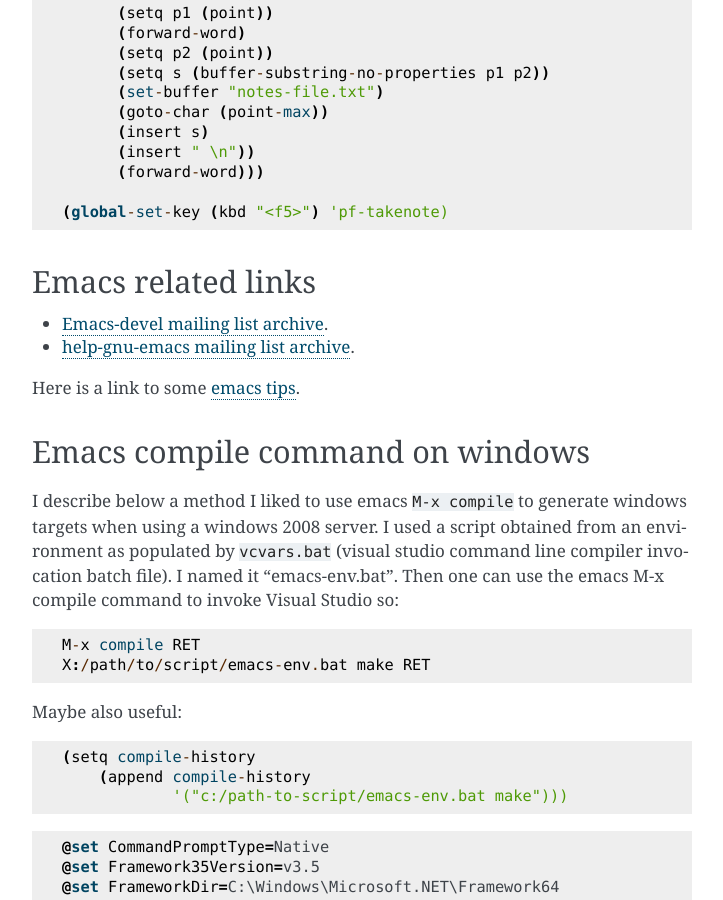
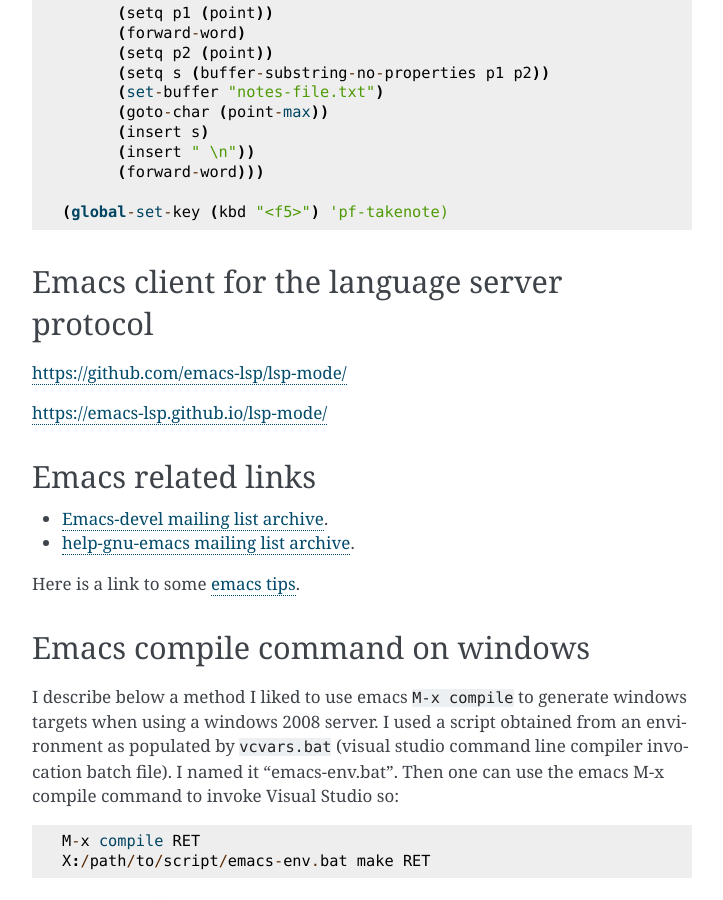
Before and after one commit to alst2821/puffer-fish, a Sphinx documentation site: the page built from doc/emacs.rst, in a window 1280 px wide and 900 px high, scrolled down 5799 px. Shown: the whole window, without its empty margins (388-1111 px from the left). Built offline with Sphinx 7.4.7, drawn with Linux system fonts in a browser that asks for light colours; some of the changed text lies outside the part shown.

Commit message:
language server protocol link

```diff
--- a/doc/emacs.rst
+++ b/doc/emacs.rst
@@ -285,6 +286,13 @@ Prototype interactive function to select words and place them in a note file.::
 
     (global-set-key (kbd "<f5>") 'pf-takenote)
 
+Emacs client for the language server protocol
+---------------------------------------------
+
+https://github.com/emacs-lsp/lsp-mode/
+
+https://emacs-lsp.github.io/lsp-mode/
+
 Emacs related links
 -------------------
 
```
Also changed, not shown: other parts of doc/emacs.rst (+2 -1 lines).
